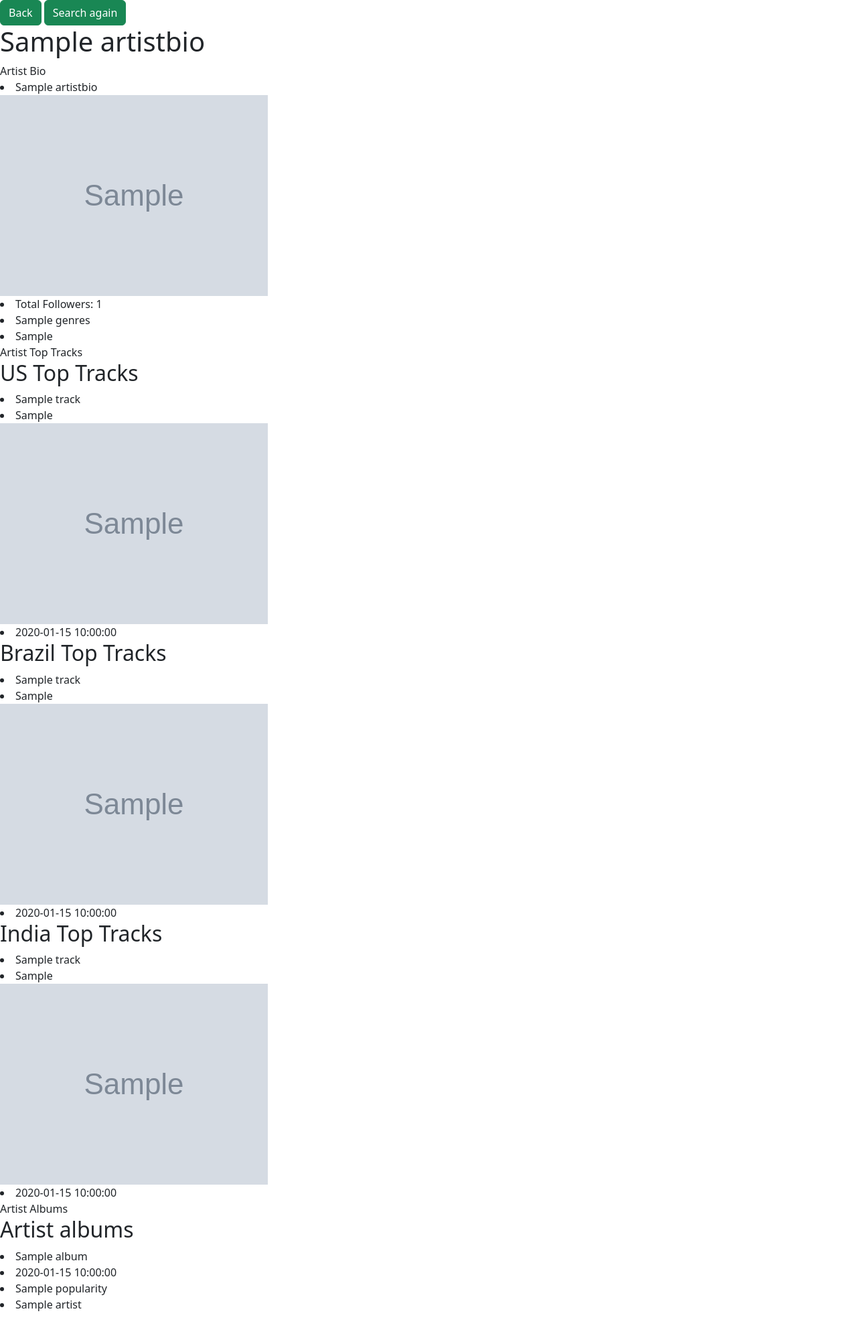
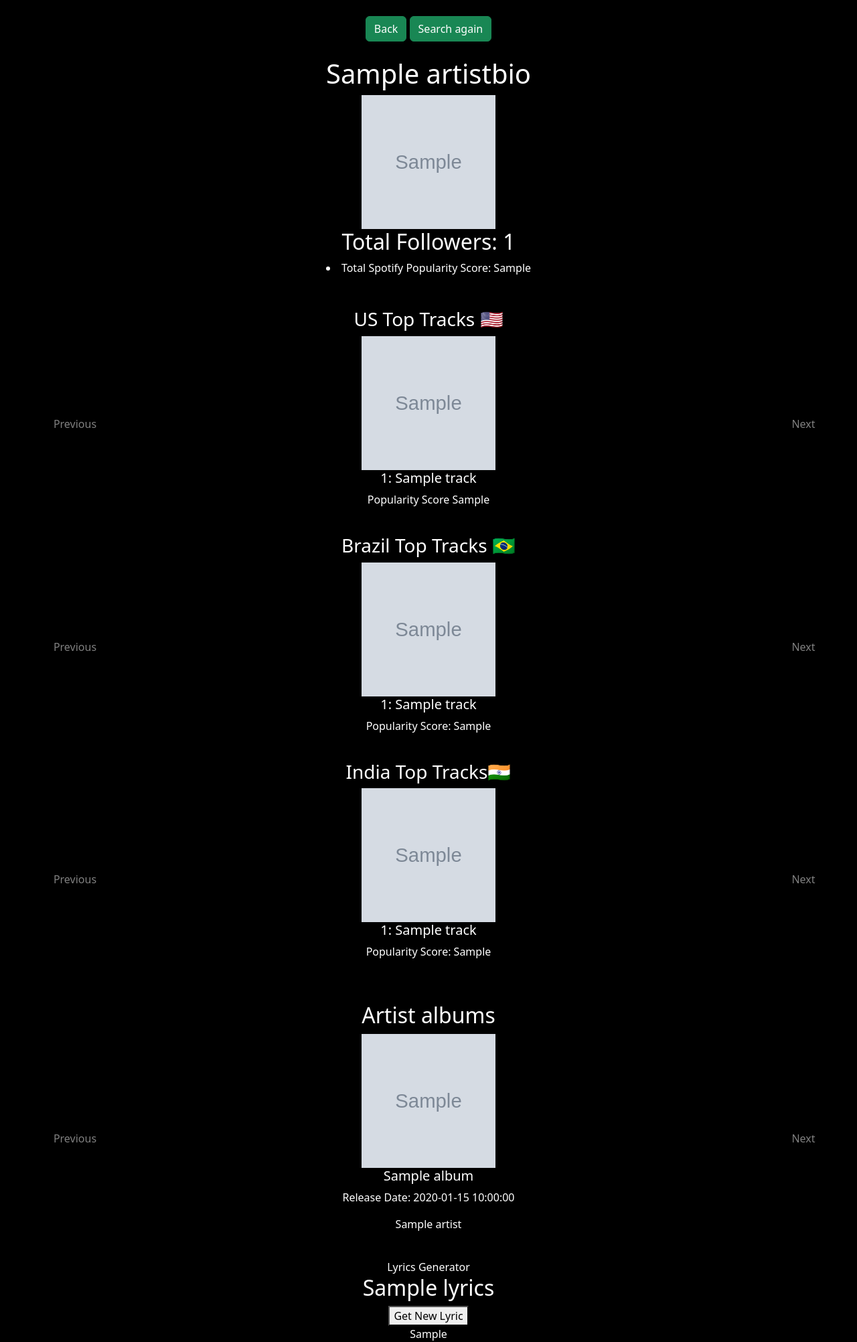
Before and after one commit to cmanyapu1/Spotify-Profile-App, a Flask app: template templates/artist.html in a window 1280 px wide. Shown: the whole page at 67% size. Before the commit the page ends 1958 px from the top, so only its background shows below. Run offline with Flask 3, Linux system fonts and the light colour scheme; the template is opened without the code that fills it: most values are stand-ins (such as "Sample title", 1, 10 or a date in 2020); grey boxes marked "Sample" are stand-in pictures; parts of the project's set-up code (start-up, migrations or seed data) failed here and were passed over.

Commit message:
updadtes

```diff
--- a/app.py
+++ b/app.py
@@ -35,6 +35,14 @@ def display_results(artist_id):
     artistTracksBr = artist_details.artistTracksBr()
     artistTracksIN = artist_details.artistTracksIN()
     Albums = artist_details.Albums()
-    # Lyrics = artist_details.Lyrics()
-# Lyrics=Lyrics
-    return render_template("artist.html", artistbio=artistbio, artistTracksUS=artistTracksUS, artistTracksBr=artistTracksBr, artistTracksIN=artistTracksIN, Albums=Albums)
+    Lyrics = artist_details.Lyrics()
+
+    return render_template("artist.html", artistbio=artistbio, artistTracksUS=artistTracksUS, artistTracksBr=artistTracksBr, artistTracksIN=artistTracksIN, Albums=Albums, Lyrics=Lyrics)
+
+@app.route("/find_me_a_lyric/<artist_id>", methods=['GET'])
+def display_lyric(artist_id):
+    artist_details = Artist(artist_id)
+    newLyric = artist_details.Lyrics()
+
+
+    return render_template("artist.html", newLyric=newLyric)
--- /dev/null
+++ b/static/css/styles2.css
@@ -0,0 +1,49 @@
+body {
+    background-color: black;
+    color: white; /* Set text color to white for better contrast */
+    text-align: center;
+}
+
+img {
+    width: 200px; /* Set the desired width */
+    height: 200px; /* Set the desired height */
+}
+
+#USPrev {
+    bottom: 10px;
+    /* right: 500px; */
+
+}
+
+#USNext {
+    bottom: 10px;
+    /* left: 550px; */
+
+}
+
+#BRPrev {
+    position: absolute;
+    bottom: 20px;
+    /* left: 500px; */
+
+}
+
+#BRNext {
+    position: absolute;
+    bottom: 20px;
+    /* right: 550px; */
+
+}
+
+#INPrev {
+    position: absolute;
+    bottom: 30;
+    /* left: 500px; */
+
+}
+
+#INNext {
+    position: absolute;
+    bottom: 30;
+    /* right: 550px; */
+}
--- a/templates/artist.html
+++ b/templates/artist.html
@@ -3,69 +3,136 @@
         <head>
             <meta charset="utf-8">
             <title>{{artistbio.Artist_Name}}</title>
-            <!doctype html>
             <link href="https://cdn.jsdelivr.net/npm/bootstrap@5.3.2/dist/css/bootstrap.min.css" rel="stylesheet" integrity="sha384-T3c6CoIi6uLrA9TneNEoa7RxnatzjcDSCmG1MXxSR1GAsXEV/Dwwykc2MPK8M2HN" crossorigin="anonymous">
             <script defer src="https://cdn.jsdelivr.net/npm/bootstrap@5.3.2/dist/js/bootstrap.bundle.min.js" integrity="sha384-C6RzsynM9kWDrMNeT87bh95OGNyZPhcTNXj1NW7RuBCsyN/o0jlpcV8Qyq46cDfL" crossorigin="anonymous"></script>
-            <!-- <script src="src/script.ts" type="module"></script> -->
+            <link href="/static/css/styles2.css" rel="stylesheet" />
         </head>
         <body>
+            <br>
             <button  type="button" class="btn btn-success" onclick='history.back();' > Back </button>
             <button  type="button" class="btn btn-success" onclick='window.location.href = `/`;' > Search again </button>
-        <h1>{{artistbio.Artist_Name}}</h1>
+            <br>
+<br>
+        <h1 id="selectArtist">{{artistbio.Artist_Name}}</h1>
 
-        <section>Artist Bio
-        <li>{{artistbio.Artist_Name}} <span id="artistname"></span></li>
-        <img src="{{artistbio.Images[0]['url']}}"></img>
-        <li>Total Followers: {{artistbio.Total_Followers}} <span id="followers"></span></li>
-        <li>{{artistbio.Genres}}<span id="genres"></span></li>
-        <li>{{artistbio.Artist_Popularity}}<span id="artistpopularity"></span></li>
+        <section>
+        <img src="{{artistbio.Images[0]['url']}}" style="width: 200px; height: 200px"></img>
+        <h2>Total Followers: {{artistbio.Total_Followers}}</h2>
+        <li>Total Spotify Popularity Score: {{artistbio.Artist_Popularity}}<span id="artistpopularity"></span></li>
 
     </section>
+<br>
+<br>
+        <section>
+            <h3> US Top Tracks 🇺🇸</h3>
+            <div id="USTopTracks" class="carousel carousel-dark slide" data-bs-ride="carousel">
+                <div class="carousel-inner">
+            {% for track in artistTracksUS %}
+            <div class="carousel-item {% if loop.first %}active{% endif %}">
+                <img src="{{track.US_Track_Album['images'][0]['url']}}">
+                <br>
+                <div>
+                        <h5>{{ loop.index }}: {{track.US_Track_Name}} </h5>
+                        <p>Popularity Score {{track.US_Track_Popularity}}</p>
+            <!-- <li class="list-group-item">{{track.US_Track_Release_Date}}<span></span></li> -->
+        </div>
+    </div>
+            {% endfor %}
+            <button id="USPrev" class="carousel-control-prev" type="button" data-bs-target="#USTopTracks" data-bs-slide="prev">
+                <span class="carousel-control-prev-icon" aria-hidden="false"></span>
+                <span>Previous</span>
+            </button>
+            <button id="USNext" class="carousel-control-next" type="button" data-bs-target="#USTopTracks" data-bs-slide="next">
+                <span class="carousel-control-next-icon" aria-hidden="false"></span>
+                <span>Next</span>
+            </button>
+        </div>
+        <br>
+            <h3> Brazil Top Tracks 🇧🇷</h3>
+            <div id="BRTopTracks" class="carousel carousel-dark slide" data-bs-ride="carousel">
+                <div class="carousel-inner">
+                    {% for track in artistTracksBr %}
+                    <div class="carousel-item {% if loop.first %}active{% endif %}">
+                        <img src="{{track.BR_Track_Album['images'][0]['url']}}"></img>
+                        <br>
+                <div>
+                        <h5>{{ loop.index }}: {{track.BR_Track_Name}} </h5>
+                        <p>Popularity Score: {{track.BR_Track_Popularity}}</p>
+        </div>
+    </div>
+            {% endfor %}
+            <button id="BRPrev" class="carousel-control-prev" type="button" data-bs-target="#BRTopTracks" data-bs-slide="prev">
+                <span class="carousel-control-prev-icon" aria-hidden="false"></span>
+                <span>Previous</span>
+            </button>
+            <button id="BRNext" class="carousel-control-next" type="button" data-bs-target="#BRTopTracks" data-bs-slide="next">
+                <span class="carousel-control-next-icon" aria-hidden="false"></span>
+                <span>Next</span>
+            </button>
+        </div>
+        <br>
+            <h3> India Top Tracks🇮🇳</h3>
+            <div id="INTopTracks" class="carousel carousel-dark slide" data-bs-ride="carousel">
+                <div class="carousel-inner">
+            {% for track in artistTracksIN %}
+            <div class="carousel-item {% if loop.first %}active{% endif %}">
+                <img src="{{track.IN_Track_Album['images'][0]['url']}}"></img>
+<br>
+<div>
+            <h5>{{ loop.index }}: {{track.IN_Track_Name}} </h5>
+            <p>Popularity Score: {{track.IN_Track_Popularity}}</p>
+                    </div>
+    </div>
+            {% endfor %}
+            <button id="INPrev" class="carousel-control-prev" type="button" data-bs-target="#INTopTracks" data-bs-slide="prev">
+                <span class="carousel-control-prev-icon" aria-hidden="false"></span>
+                <span>Previous</span>
+            </button>
+            <button id="INNext" class="carousel-control-next" type="button" data-bs-target="#INTopTracks" data-bs-slide="next">
+                <span class="carousel-control-next-icon" aria-hidden="false"></span>
+                <span>Next</span>
+            </button>
+        </div>
+        </section>
+<br>
+<br>
+        <section>
+            <h2> Artist albums</h2>
+            <div id="Albums" class="carousel carousel-dark slide" data-bs-ride="carousel">
+                <div class="carousel-inner">
+            {% for album in Albums %}
+            <div class="carousel-item {% if loop.first %}active{% endif %}">
+                  <img src="{{album.Album_Images[0]['url']}}"></img>
 
-        <section>Artist Top Tracks
-            <h2> US Top Tracks</h2>
-            {% for track in artistTracksUS %}
-            <li>{{track.US_Track_Name}} <span></span></li>
-            <li>{{track.US_Track_Popularity}} <span></span></li>
-            <img src="{{track.US_Track_Album['images'][0]['url']}}"></img>
-            <li>{{track.US_Track_Release_Date}}<span></span></li>
+<br>
+<div>
+            <h5>{{album.Album_Name}} </h5>
+            <p>Release Date: {{album.Album_Release_Date}}</p>
+            {% for artist in album.Album_Artists%}
+            <p>{{artist['name']}}</p>
+        {% endfor %}
+                    </div>
+    </div>
             {% endfor %}
-
-            <h2> Brazil Top Tracks</h2>
-            {% for track in artistTracksBr %}
-            <li>{{track.BR_Track_Name}} <span></span></li>
-            <li>{{track.BR_Track_Popularity}} <span></span></li>
-            <img src="{{track.BR_Track_Album['images'][0]['url']}}"></img>
-            <li>{{track.BR_Track_Release_Date}}<span></span></li>
-            {% endfor %}
-
-            <h2> India Top Tracks</h2>
-            {% for track in artistTracksIN %}
-            <li>{{track.In_Track_Name}} <span></span></li>
-            <li>{{track.In_Track_Popularity}} <span></span></li>
-            <img src="{{track.In_Track_Album['images'][0]['url']}}"></img>
-            <li>{{track.In_Track_Release_Date}}<span></span></li>
-            {% endfor %}
+            <button id="AlbPrev" class="carousel-control-prev" type="button" data-bs-target="#Albums" data-bs-slide="prev">
+                <span class="carousel-control-prev-icon" aria-hidden="false"></span>
+                <span>Previous</span>
+            </button>
+            <button id="AlbNext" class="carousel-control-next" type="button" data-bs-target="#Albums" data-bs-slide="next">
+                <span class="carousel-control-next-icon" aria-hidden="false"></span>
+                <span>Next</span>
+            </button>
+        </div>
         </section>
-
-        <section>Artist Albums
-            <h2> Artist albums</h2>
-            {% for album in Albums %}
-            <li>{{album.Album_Name}} <span></span></li>
-            <!-- <li>{{album.Album_Images}} <span></span></li> -->
-            <li>{{album.Release_Date}}<span></span></li>
-            <li>{{album.Popularity}}<span></span></li>
-                {% for artist in album.Album_Artists%}
-                    <li>{{artist['name']}}<span></span></li>
-                {% endfor %}
-            {% endfor %}
+<br>
 
 
+         </section>
+
+         <section>Lyrics Generator
+            <h2 id="SampleLyric"> {{Lyrics}}</h2>
+            <button id="OpenAILyric"> Get New Lyric </button>
+            <div id="lyrics-from-openai"> {{newLyric}}</div>
         </section>
-
-        <!-- <section>Lyrics Generator
-            <h2> Sample Lyric: {{Lyrics}}</h2>
-            <button> New Lyric </button>
-        </section> -->
     </body>
 </html>
```
Also changed, not shown: search.py (+29 -29 lines), static/css/styles.css (+34 -0 lines), static/javascript/search.js (+11 -2 lines), templates/index.html (+10 -5 lines), readme.md, 1 other file.
